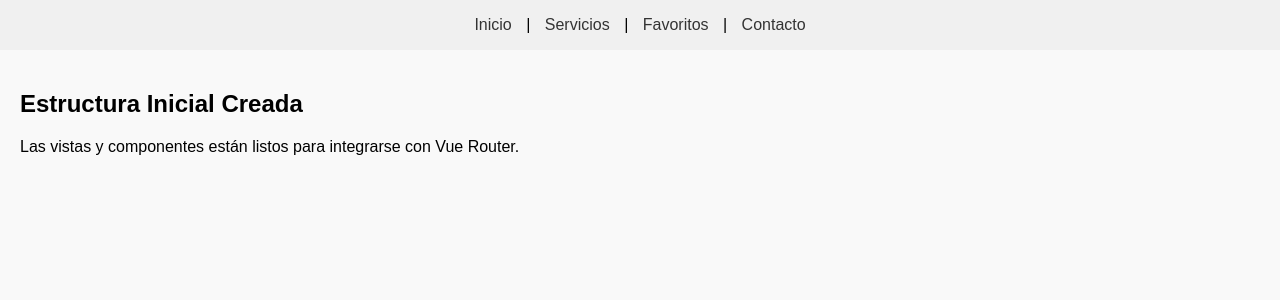
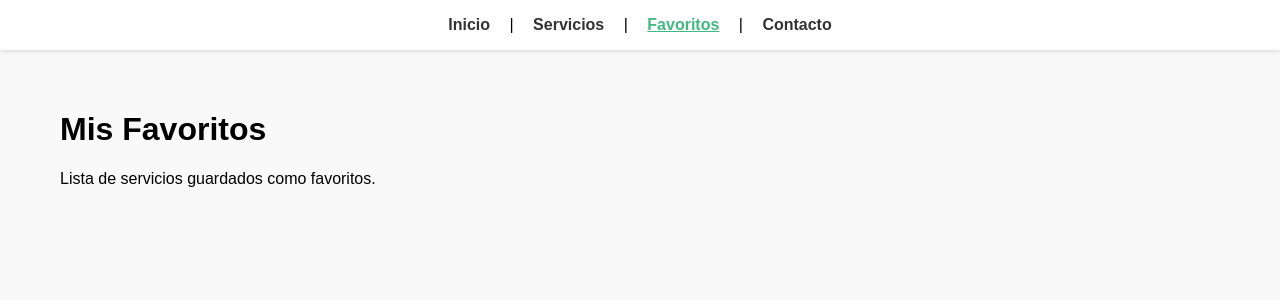
Before and after one commit to mariajose920/INGENIERIA_WEB_E2, a Vue app: page /favoritos in a window 1280 px wide. Shown: the top 300 px of the page. Built offline with nearby package versions, Linux system fonts and the light colour scheme.

Commit message:
Evaluacion 2 - Router y navegacion

```diff
--- a/src/App.vue
+++ b/src/App.vue
@@ -1,10 +1,9 @@
 <template>
   <div id="app">
     <NavBar />
-    <!-- El RouterView se activará en la Etapa 2. Por ahora mostramos un mensaje. -->
-    <main style="padding: 20px;">
-      <h2>Estructura Inicial Creada</h2>
-      <p>Las vistas y componentes están listos para integrarse con Vue Router.</p>
+    <main>
+      <!-- Aquí se renderizan las vistas correspondientes a cada ruta -->
+      <RouterView />
     </main>
   </div>
 </template>
@@ -22,4 +21,9 @@ body {
   box-sizing: border-box;
   background-color: #f9f9f9;
 }
+main {
+  max-width: 1200px;
+  margin: 0 auto;
+  padding: 20px;
+}
 </style>
--- a/src/components/NavBar.vue
+++ b/src/components/NavBar.vue
@@ -1,26 +1,33 @@
 <template>
   <nav class="navbar">
-    <!-- El RouterLink se configurará en la siguiente etapa -->
-    <a href="/">Inicio</a> |
-    <a href="/servicios">Servicios</a> |
-    <a href="/favoritos">Favoritos</a> |
-    <a href="/contacto">Contacto</a>
+    <!-- RouterLink permite navegación SPA sin recargar la página -->
+    <RouterLink to="/">Inicio</RouterLink> |
+    <RouterLink to="/servicios">Servicios</RouterLink> |
+    <RouterLink to="/favoritos">Favoritos</RouterLink> |
+    <RouterLink to="/contacto">Contacto</RouterLink>
   </nav>
 </template>
 
 <script setup>
-// Componente de navegación (NavBar)
+import { RouterLink } from 'vue-router'
 </script>
 
 <style scoped>
 .navbar {
   padding: 1rem;
-  background-color: #f0f0f0;
+  background-color: #ffffff;
   text-align: center;
+  box-shadow: 0 2px 4px rgba(0,0,0,0.1);
 }
 .navbar a {
-  margin: 0 10px;
+  margin: 0 15px;
   text-decoration: none;
   color: #333;
+  font-weight: bold;
+}
+/* Estilo aplicado automáticamente por Vue Router al enlace activo */
+.navbar a.router-link-active {
+  color: #42b983;
+  text-decoration: underline;
 }
 </style>
--- /dev/null
+++ b/src/router/index.js
@@ -0,0 +1,45 @@
+import { createRouter, createWebHistory } from 'vue-router'
+import HomeView from '../views/HomeView.vue'
+import ServiciosView from '../views/ServiciosView.vue'
+import ServicioDetalleView from '../views/ServicioDetalleView.vue'
+import FavoritosView from '../views/FavoritosView.vue'
+import ContactoView from '../views/ContactoView.vue'
+import NotFoundView from '../views/NotFoundView.vue'
+
+const router = createRouter({
+  history: createWebHistory(import.meta.env.BASE_URL),
+  routes: [
+    {
+      path: '/',
+      name: 'Inicio',
+      component: HomeView
+    },
+    {
+      path: '/servicios',
+      name: 'Catalogo',
+      component: ServiciosView
+    },
+    {
+      path: '/servicios/:id',
+      name: 'Detalle',
+      component: ServicioDetalleView
+    },
+    {
+      path: '/favoritos',
+      name: 'Favoritos',
+      component: FavoritosView
+    },
+    {
+      path: '/contacto',
+      name: 'Contacto',
+      component: ContactoView
+    },
+    {
+      path: '/:pathMatch(.*)*',
+      name: 'NotFound',
+      component: NotFoundView
+    }
+  ]
+})
+
+export default router
```
Also changed, not shown: src/main.js (+6 -1 lines).
